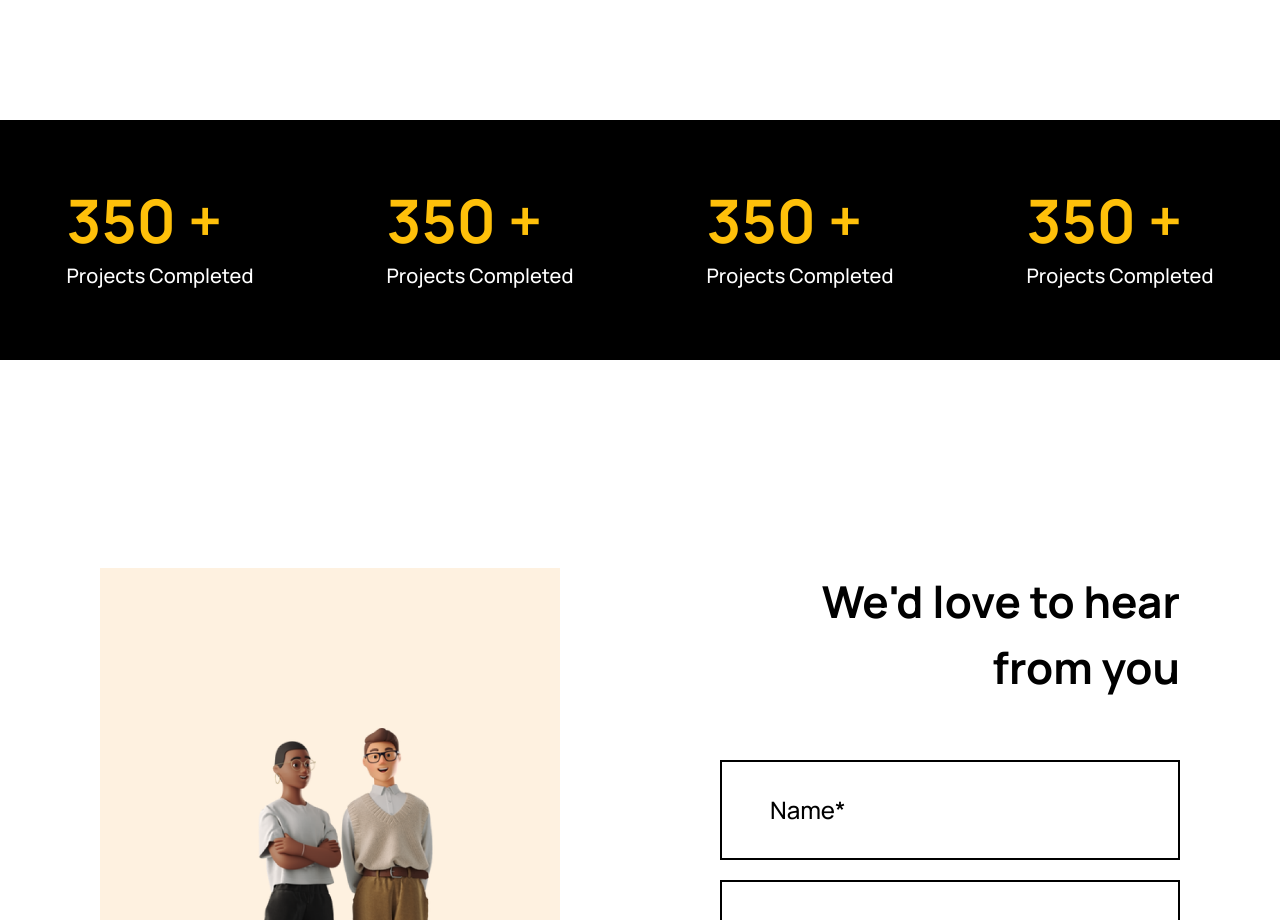
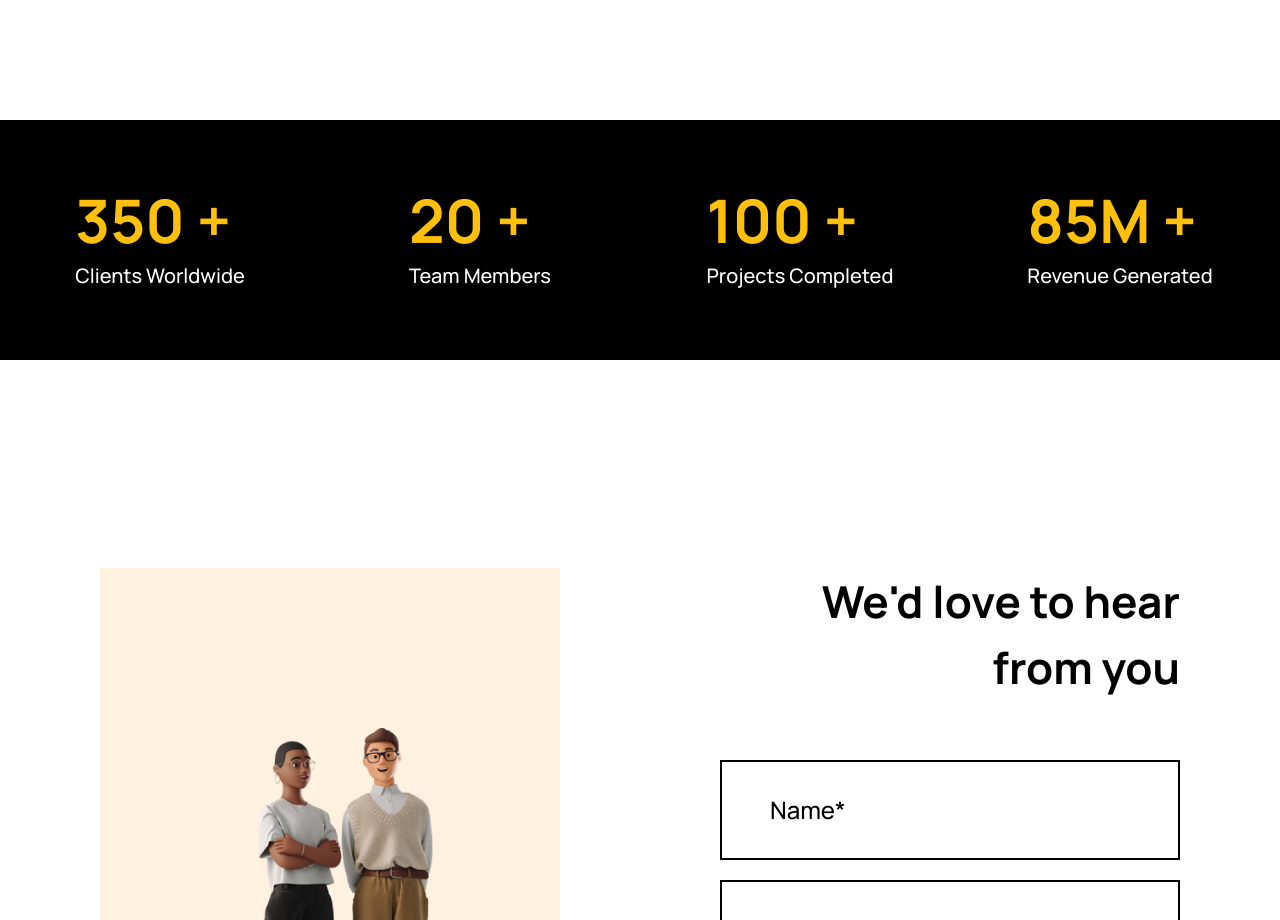
Before and after one commit to VeyselGaziDuran/piton-tech-case, a Next.js app: page / in a window 1280 px wide. Shown: the part 2800-3720 px from the top of the page. Built offline with nearby package versions, Linux system fonts and the light colour scheme.

Commit message:
Refactor SuccessMetrics component to improve code readability and maintainability

```diff
--- a/src/components/SuccessMetrics.tsx
+++ b/src/components/SuccessMetrics.tsx
@@ -6,13 +6,21 @@ const SuccessMetrics = () => {
           <div className="flex flex-col">
             <span className="text-metricsYellow font-bold text-6xl">350 +</span>
             <span className="text-white font-medium text-xl pt-3">
-              Projects Completed
+              Clients Worldwide
             </span>
           </div>
         </div>
         <div className="bg-black w-full h-60 flex justify-center items-center flex-col">
           <div className="flex flex-col">
-            <span className="text-metricsYellow font-bold text-6xl">350 +</span>
+            <span className="text-metricsYellow font-bold text-6xl">20 +</span>
+            <span className="text-white font-medium text-xl pt-3">
+              Team Members
+            </span>
+          </div>
+        </div>
+        <div className="bg-black w-full h-60 flex justify-center items-center flex-col">
+          <div className="flex flex-col">
+            <span className="text-metricsYellow font-bold text-6xl">100 +</span>
             <span className="text-white font-medium text-xl pt-3">
               Projects Completed
             </span>
@@ -20,17 +28,9 @@ const SuccessMetrics = () => {
         </div>
         <div className="bg-black w-full h-60 flex justify-center items-center flex-col">
           <div className="flex flex-col">
-            <span className="text-metricsYellow font-bold text-6xl">350 +</span>
+            <span className="text-metricsYellow font-bold text-6xl">85M +</span>
             <span className="text-white font-medium text-xl pt-3">
-              Projects Completed
-            </span>
-          </div>
-        </div>
-        <div className="bg-black w-full h-60 flex justify-center items-center flex-col">
-          <div className="flex flex-col">
-            <span className="text-metricsYellow font-bold text-6xl">350 +</span>
-            <span className="text-white font-medium text-xl pt-3">
-              Projects Completed
+              Revenue Generated
             </span>
           </div>
         </div>
```
